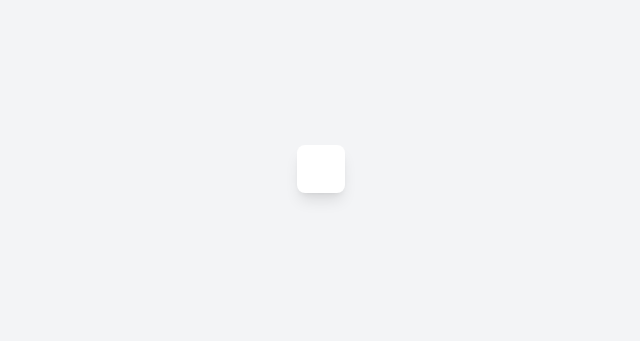
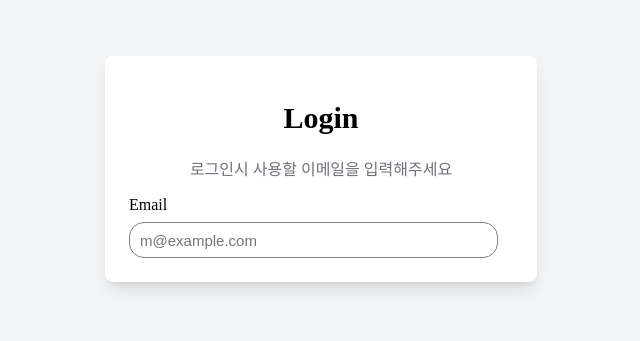
Before and after one commit to justdogeabal/front, a React (Vite) app: page /login in a window 1280 px wide. Shown: the part 251-592 px from the top of the page, without its empty margins (319-959 px from the left). Built offline with nearby package versions, Linux system fonts and the light colour scheme.

Commit message:
feat: 로그인 페이지 UI80프로  만듦

```diff
--- a/src/pages/LoginPage/index.tsx
+++ b/src/pages/LoginPage/index.tsx
@@ -1,7 +1,32 @@
-import { LoginPageContainer, LoginPageWrapper } from './styles';
+import {
+  EmailContainer,
+  EmailInput,
+  EmailWrapper,
+  LoginPageContainer,
+  LoginPageWrapper,
+  LoginText,
+  SubText,
+  TextContainer,
+} from './styles';
 
 export const Login = () => (
   <LoginPageContainer>
-    <LoginPageWrapper></LoginPageWrapper>
+    <LoginPageWrapper>
+      <TextContainer>
+        <LoginText>Login</LoginText>
+        <SubText>로그인시 사용할 이메일을 입력해주세요</SubText>
+      </TextContainer>
+      <EmailContainer>
+        <EmailWrapper>
+          <label htmlFor="email">Email</label>
+          <EmailInput
+            id="email"
+            placeholder="m@example.com"
+            required
+            type="email"
+          />
+        </EmailWrapper>
+      </EmailContainer>
+    </LoginPageWrapper>
   </LoginPageContainer>
 );
--- a/src/pages/LoginPage/styles.ts
+++ b/src/pages/LoginPage/styles.ts
@@ -17,4 +17,38 @@ export const LoginPageWrapper = styled.div`
     margin-top: 1.5rem;
     border-width: 1px;
     border-color: rgb(229 231 235);
-    `
+`
+
+export const TextContainer = styled.div`
+    text-align: center;
+    margin-top: 0.5rem;
+`
+
+export const LoginText = styled.h1`
+    font-weight: 700;
+    font-size: 1.875rem;
+    line-height: 2.25rem;
+`
+
+export const SubText = styled.p`
+    color: rgb(113 113 122);
+`
+
+export const EmailContainer = styled.div`
+    margin-top: 1rem;
+`
+
+export const EmailWrapper = styled.div`
+    margin-top: 0.5rem;
+`
+
+export const EmailInput = styled.input`
+    margin-top: 0.5rem;
+    width: 355px;
+    height: 32px;
+    font-size: 15px;
+    border: 1px solid gray;
+    border-radius: 15px;
+    outline: none;
+    padding-left: 10px;
+`
```
